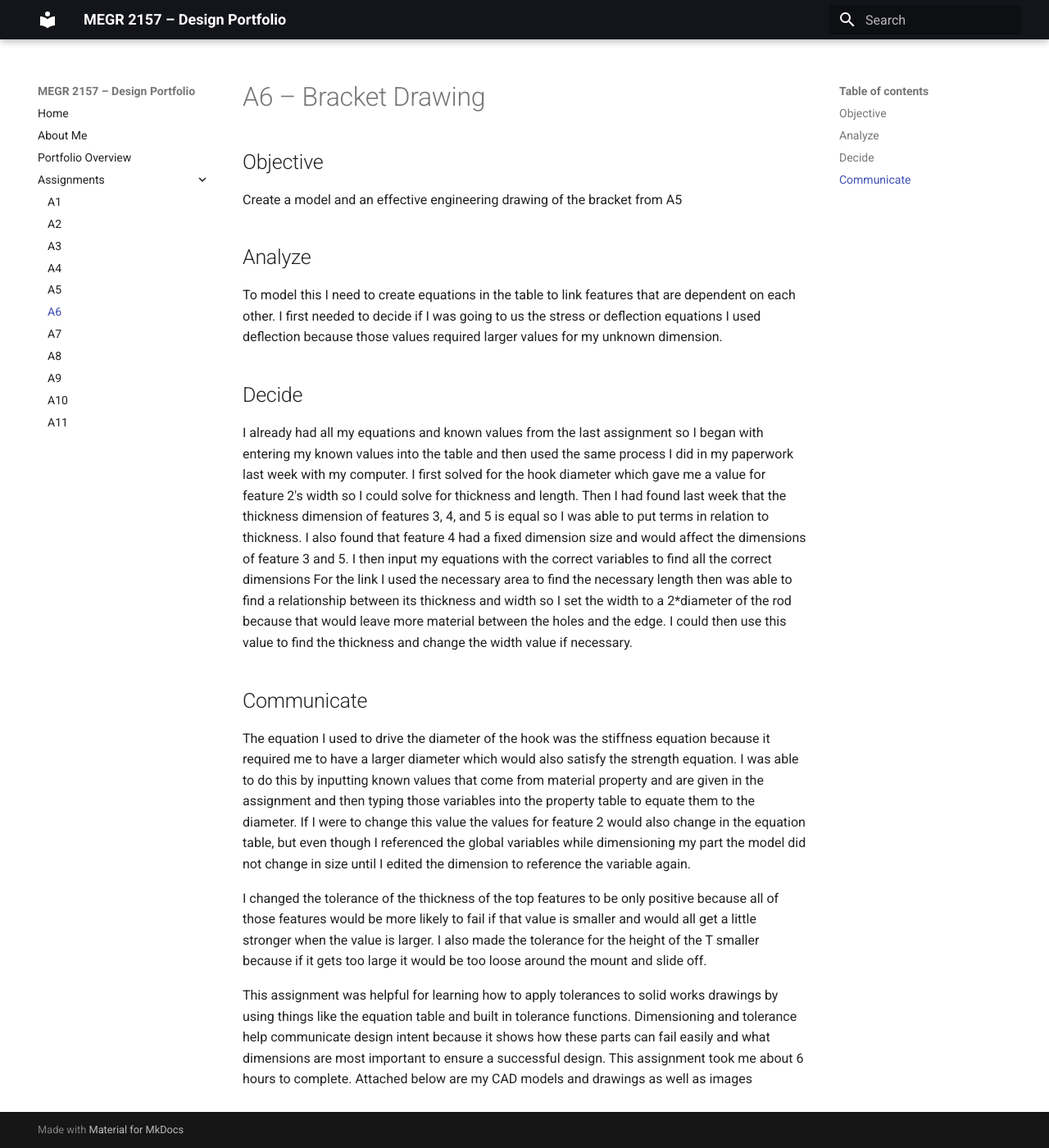
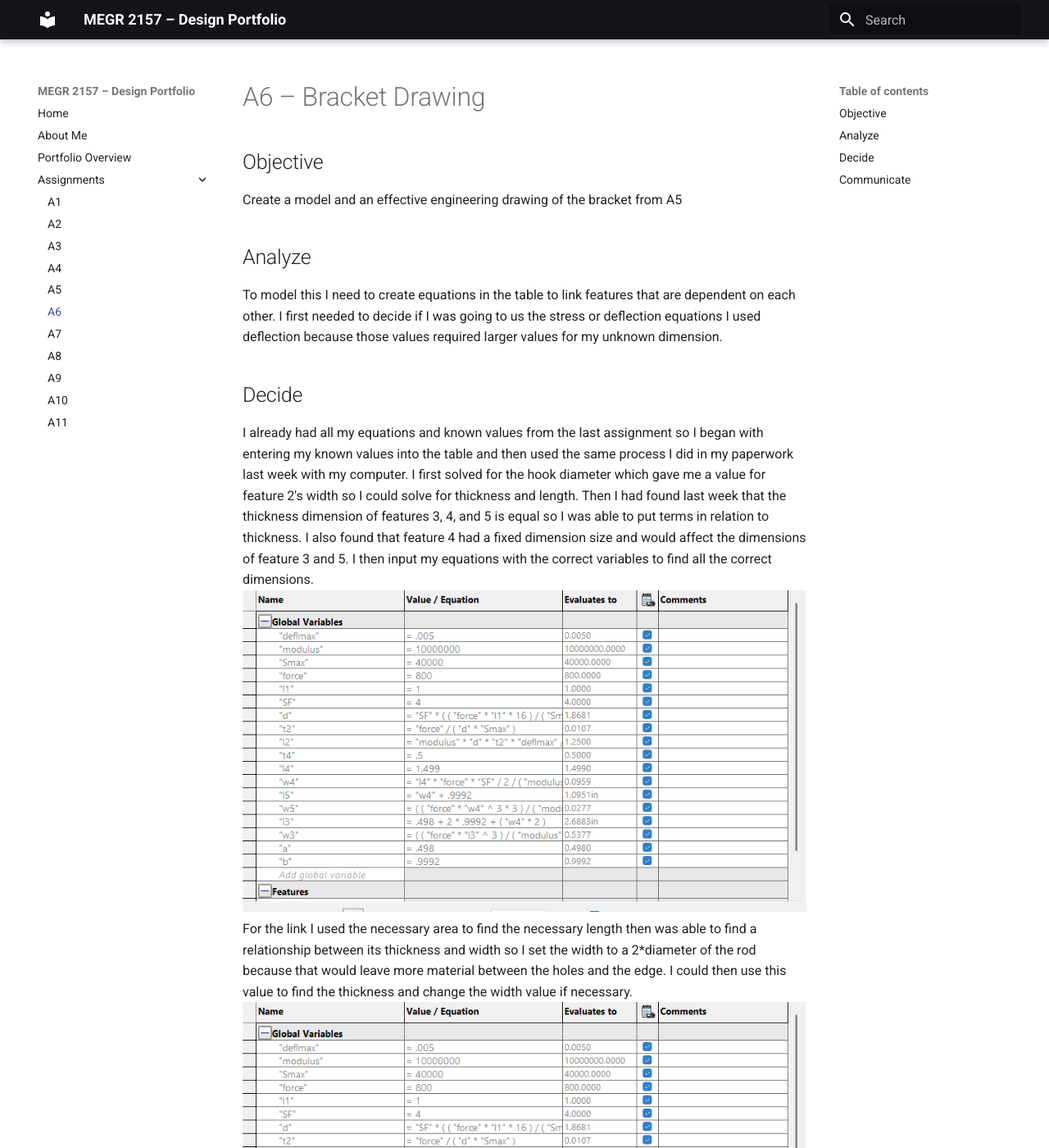
Before and after one commit to whodges5-art/wyatt-hodges-design-projects-portfolio, an MkDocs documentation site: the page built from docs/assignments/A06/index.md, in a window 1280 px wide and 1400 px high. Shown: the whole window at 82% size. Built offline with MkDocs 1.6.1 and Material for MkDocs 9.7.7, drawn with Linux system fonts in a browser that asks for light colours; some of the changed text lies outside the part shown.

Commit message:
Update index.md

```diff
--- a/docs/assignments/A06/index.md
+++ b/docs/assignments/A06/index.md
@@ -7,12 +7,18 @@ Create a model and an effective engineering drawing of the bracket from A5
 To model this I need to create equations in the table to link features that are dependent on each other. I first needed to decide if I was going to us the stress or deflection equations I used deflection because those values required larger values for my unknown dimension.
 
 ## Decide
-I already had all my equations and known values from the last assignment so I began with entering my known values into the table and then used the same process I did in my paperwork last week with my computer. I first solved for the hook diameter which gave me a value for feature 2's width so I could solve for thickness and length. Then I had found last week that the thickness dimension of features 3, 4, and 5 is equal so I was able to put terms in relation to thickness. I also found that feature 4 had a fixed dimension size and would affect the dimensions of feature 3 and 5. I then input my equations with the correct variables to find all the correct dimensions For the link I used the necessary area to find the necessary length then was able to find a relationship between its thickness and width so I set the width to a 2*diameter of the rod because that would leave more material between the holes and the edge. I could then use this value to find the thickness and change the width value if necessary.
-
+I already had all my equations and known values from the last assignment so I began with entering my known values into the table and then used the same process I did in my paperwork last week with my computer. I first solved for the hook diameter which gave me a value for feature 2's width so I could solve for thickness and length. Then I had found last week that the thickness dimension of features 3, 4, and 5 is equal so I was able to put terms in relation to thickness. I also found that feature 4 had a fixed dimension size and would affect the dimensions of feature 3 and 5. I then input my equations with the correct variables to find all the correct dimensions.
+![EQs](A6EQs.png)
+For the link I used the necessary area to find the necessary length then was able to find a relationship between its thickness and width so I set the width to a 2*diameter of the rod because that would leave more material between the holes and the edge. I could then use this value to find the thickness and change the width value if necessary.
+![EQs](A6EQs.png)
 ## Communicate
 The equation I used to drive the diameter of the hook was the stiffness equation because it required me to have a larger diameter which would also satisfy the strength equation. I was able to do this by inputting known values that come from material property and are given in the assignment and then typing those variables into the property table to equate them to the diameter. If I were to change this value the values for feature 2 would also change in the equation table, but even though I referenced the global variables while dimensioning my part the model did not change in size until I edited the dimension to reference the variable again.
 
 I changed the tolerance of the thickness of the top features to be only positive because all of those features would be more likely to fail if that value is smaller and would all get a little stronger when the value is larger. I also made the tolerance for the height of the T smaller because if it gets too large it would be too loose around the mount and slide off.
 
 This assignment was helpful for learning how to apply tolerances to solid works drawings by using things like the equation table and built in tolerance functions. Dimensioning and tolerance help communicate design intent because it shows how these parts can fail easily and what dimensions are most important to ensure a successful design. This assignment took me about 6 hours to complete.
-Attached below are my CAD models and drawings as well as images
+Attached below are my CAD models and drawings
+[HookPart](A6Hook.SLDPRT)
+[HookDraw](A6Hook.SLDDRW)
+[LinkPart](A6Link.SLDPRT)
+[LinkDraw](A6Link.SLDDRW)
```
